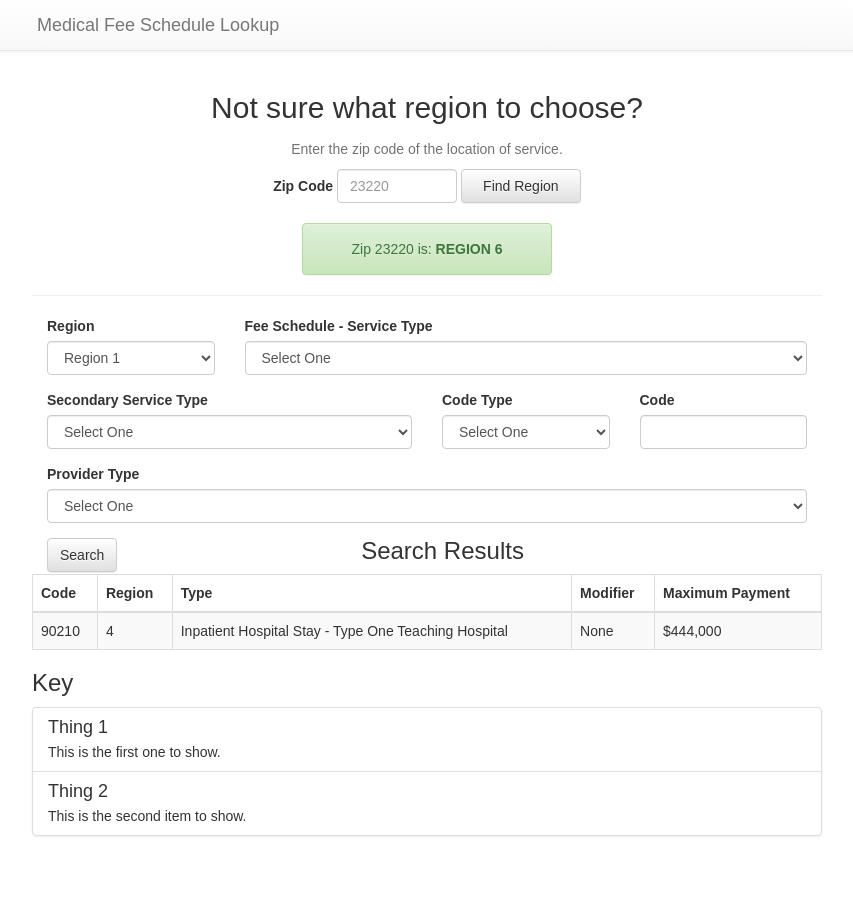
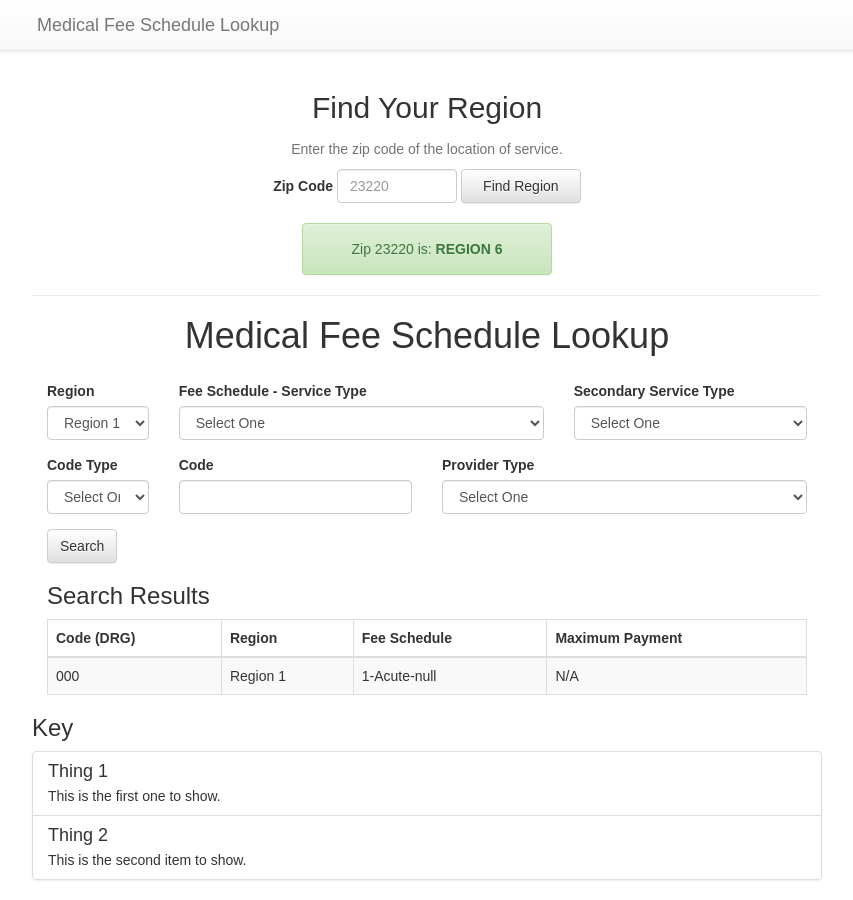
Before and after one commit to colbypainter/mfs-lookup, a React (Create React App) app: page / in a window 1280 px wide. Shown: the whole page, without its empty margins (213-1066 px from the left). Before the commit the page ends 856 px from the top, so only its background shows below. Built offline with nearby package versions, Linux system fonts and the light colour scheme.

Commit message:
working live-updating results row

```diff
--- a/src/App.css
+++ b/src/App.css
@@ -32,6 +32,15 @@
   margin-top: 20px;
 }
 
+.FeeLookup h1 {
+  text-align: center;
+  margin-bottom: 25px;
+}
+
+.FeeLookup form {
+  margin-bottom: 50px;
+}
+
 .mfs-key {
 
 }
--- a/src/App.js
+++ b/src/App.js
@@ -27,7 +27,8 @@ class App extends Component {
       secondaryType: "Acute",
       codeType: "DRG",
       providerType: null,
-      serviceCode: "000"
+      serviceCode: "000",
+      maximumFee: "N/A"
     };
     this.changeRegion = this.changeRegion.bind(this);
     this.changeServiceType = this.changeServiceType.bind(this);
@@ -38,6 +39,7 @@ class App extends Component {
     this.createSchedulePath = this.createSchedulePath.bind(this);
     this.handleSubmit = this.handleSubmit.bind(this);
     this.querySchedule = this.querySchedule.bind(this);
+    this.changeMaximumFee = this.changeMaximumFee.bind(this);
   }
 
   changeRegion(event) {
@@ -115,7 +117,19 @@ class App extends Component {
     var table = schedules[pathname];
     var maxValue = table[cd][reg];
     console.log(maxValue);
+
+    this.changeMaximumFee(maxValue);
   }
+
+  changeMaximumFee(fee) {
+    var newMaxFee = fee;
+    console.log(this.state.maximumFee);
+    this.setState((state, props) => ({
+      maximumFee: newMaxFee
+    }));
+    console.log("Max fee is: " + this.maximumFee);
+  }
+
 
   handleSubmit(event) {
     this.createSchedulePath();
@@ -140,17 +154,26 @@ class App extends Component {
                         codeType={this.state.codeType}
                         serviceCode={this.state.serviceCode}
                         providerType={this.state.providerType}
+                        maximumFee={this.state.maximumFee}
                         changeServiceType={this.changeServiceType}
                         changeRegion={this.changeRegion}
                         changeCodeType={this.changeCodeType}
                         changeSecondaryType={this.changeSecondaryType}
                         changeServiceCode={this.changeServiceCode}
                         changeProviderType={this.changeProviderType}
-                        handleSubmit={this.handleSubmit}/>
+                        handleSubmit={this.handleSubmit}
+                        changeMaximumFee={this.changeMaximumFee} />
           </div>
           <hr />
           <div>
-            <Results />
+            <Results region={this.state.region}
+                      serviceType={this.state.serviceType}
+                      secondaryType={this.state.secondaryType}
+                      codeType={this.state.codeType}
+                      serviceCode={this.state.serviceCode}
+                      providerType={this.state.providerType}
+                      maximumFee={this.state.maximumFee}
+                              />
           </div>
           <div>
             <MfsKey />
@@ -182,7 +205,7 @@ class ZipLookup extends Component {
   render() {
     return (
       <div className="ZipLookup">
-        <h2>Not sure what region to choose?</h2>
+        <h2>Find Your Region</h2>
           <Form inline>
             <FormGroup>
                 <HelpBlock>Enter the zip code of the location of service.</HelpBlock>
@@ -206,16 +229,17 @@ class LookupForm extends Component {
 
   render() {
     return (
-      <div>
+      <div className="FeeLookup">
+      <h1>Medical Fee Schedule Lookup</h1>
         <Form>
-          <Col md={3}>
+          <Col md={2}>
             <FormGroup>
               <ControlLabel>Region</ControlLabel>
               <RegionSelect changeRegion={this.props.changeRegion}/>
             </FormGroup>
           </Col>
 
-          <Col md={9}>
+          <Col md={6}>
             <FormGroup>
               <ControlLabel>Fee Schedule - Service Type</ControlLabel>
               <ServiceTypeSelect region={this.props.region}
@@ -224,11 +248,12 @@ class LookupForm extends Component {
                                   codeType={this.props.codeType}
                                   providerType={this.props.providerType}
                                   serviceCode={this.props.serviceCode}
+                                  maximumFee={this.props.maximumFee}
                                   changeServiceType={this.props.changeServiceType}/>
             </FormGroup>
           </Col>
 
-          <Col md={6}>
+          <Col md={4}>
             <FormGroup>
             <ControlLabel>Secondary Service Type</ControlLabel>
             <SecondaryTypeSelect region={this.props.region}
@@ -237,11 +262,12 @@ class LookupForm extends Component {
                                  codeType={this.props.codeType}
                                  providerType={this.props.providerType}
                                  serviceCode={this.props.serviceCode}
+                                 maximumFee={this.props.maximumFee}
                                  changeSecondaryType={this.props.changeSecondaryType}/>
             </FormGroup>
           </Col>
 
-          <Col md={3}>
+          <Col md={2}>
             <FormGroup>
               <ControlLabel>Code Type</ControlLabel>
               <CodeTypeInput region={this.props.region}
@@ -250,19 +276,21 @@ class LookupForm extends Component {
                   codeType={this.props.codeType}
                   providerType={this.props.providerType}
                   serviceCode={this.props.serviceCode}
+                  maximumFee={this.props.maximumFee}
                   changeCodeType={this.props.changeCodeType} />
             </FormGroup>
           </Col>
 
-          <Col md={3}>
+          <Col md={4}>
             <FormGroup>
               <ControlLabel>Code</ControlLabel>
               <ServiceCodeInput changeServiceCode={this.props.changeServiceCode}
-                                serviceCode={this.props.serviceCode} />
+                                serviceCode={this.props.serviceCode}
+                                maximumFee={this.props.maximumFee} />
             </FormGroup>
           </Col>
 
-          <Col md={12}>
+          <Col md={6}>
             <FormGroup>
               <ControlLabel>Provider Type</ControlLabel>
               <ProviderTypeInput region={this.props.region}
@@ -271,13 +299,15 @@ class LookupForm extends Component {
                                   codeType={this.props.codeType}
                                   providerType={this.props.providerType}
                                   serviceCode={this.props.serviceCode}
+                                  maximumFee={this.props.maximumFee}
                                   changeCodeType={this.props.changeCodeType}
                                   changeProviderType={this.props.changeProviderType}/>
               </FormGroup>
           </Col>
 
-          <Col md={5}>
-            <Button type="button" onClick={this.props.handleSubmit}>Search</Button>
+          <Col md={12}>
+              <SearchButton handleSubmit={this.props.handleSubmit} maximumFee={this.props.maximumFee}
+                                                        changeMaximumFee={this.props.changeMaximumFee}/>
           </Col>
 
 
@@ -420,32 +450,41 @@ class ProviderTypeInput extends Component {
   }
 }
 
+class SearchButton extends Component {
+  render() {
+    return (
+      <Button type="button" onClick={this.props.handleSubmit} maximumFee={this.props.maximumFee}
+                                                        changeMaximumFee={this.props.changeMaximumFee}>
+                                                        Search</Button>
+      );
+  }
+}
+
 class Results extends Component {
   render() {
     return (
       <div>
-      <hr />
+      <Col md={12}>
         <h3>Search Results</h3>
         <Table bordered striped>
           <thead>
             <tr>
-              <th>Code</th>
+              <th>Code ({this.props.codeType})</th>
               <th>Region</th>
-              <th>Type</th>
-              <th>Modifier</th>
+              <th>Fee Schedule</th>
               <th>Maximum Payment</th>
             </tr>
           </thead>
           <tbody>
             <tr>
-              <td>90210</td>
-              <td>4</td>
-              <td>Inpatient Hospital Stay - Type One Teaching Hospital</td>
-              <td>None</td>
-              <td>$444,000</td>
+              <td>{this.props.serviceCode}</td>
+              <td>{this.props.region}</td>
+              <td>{this.props.serviceType + "-" + this.props.secondaryType + "-" + this.props.providerType}</td>
+              <td>{this.props.maximumFee}</td>
             </tr>
           </tbody>
         </Table>
+      </Col>
       </div>
     );
   }
```
